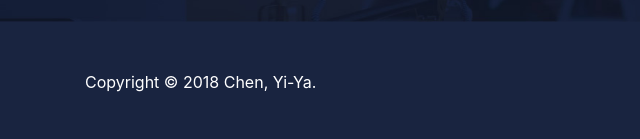
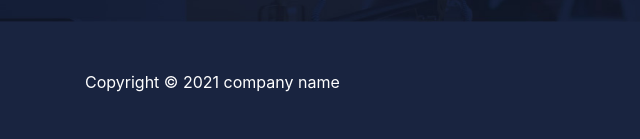
Before and after one commit to MDemx/landing-page-with-scroll-effects, a plain HTML site: page index.html in a window 1280 px wide. Shown: the part 3621-3760 px from the top of the page, 0-640 px from the left. Drawn offline with Linux system fonts and the light colour scheme.

Commit message:
Copyright changed

```diff
--- a/index.html
+++ b/index.html
@@ -206,7 +206,7 @@
         <div class="container">
             <div class="row justify-content-between">
             	<div class="col-md-6 text-white align-self-center text-center text-md-left my-2">
-                    Copyright © 2018 Chen, Yi-Ya.
+                    Copyright © 2021 company name
                 </div>
                 <div class="col-md-6 align-self-center text-center text-md-right my-2" id="social-media">
                     <a href="#" class="d-inline-block text-center ml-2">
```
